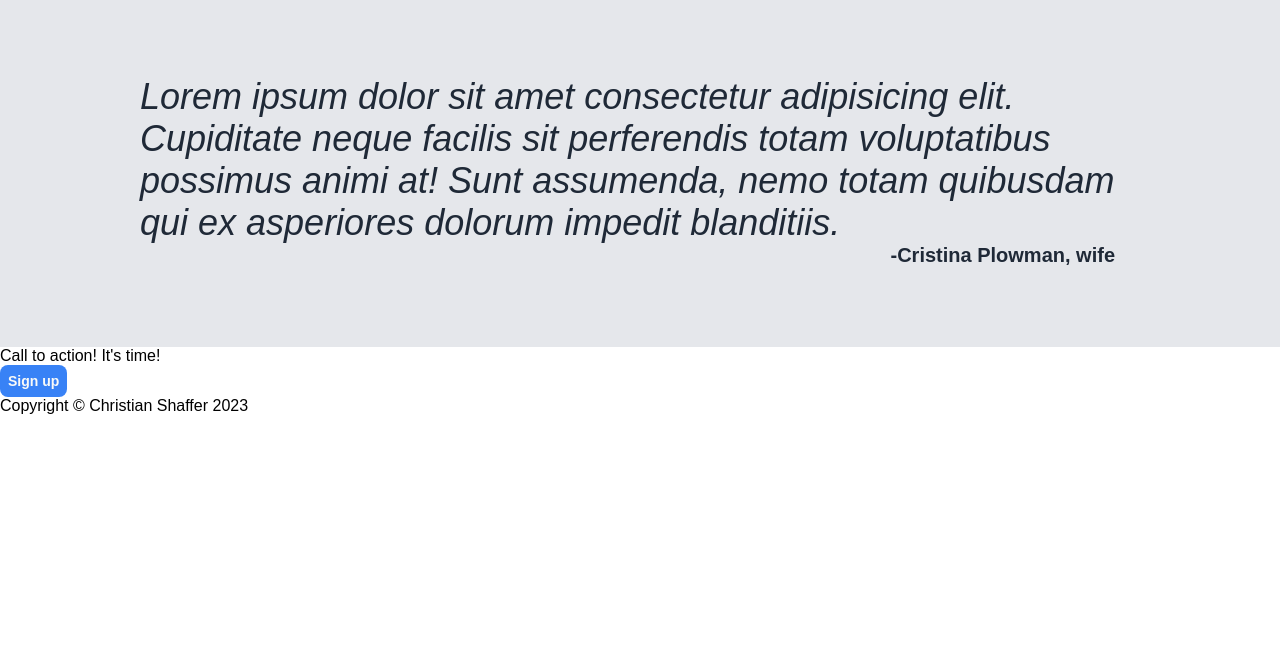
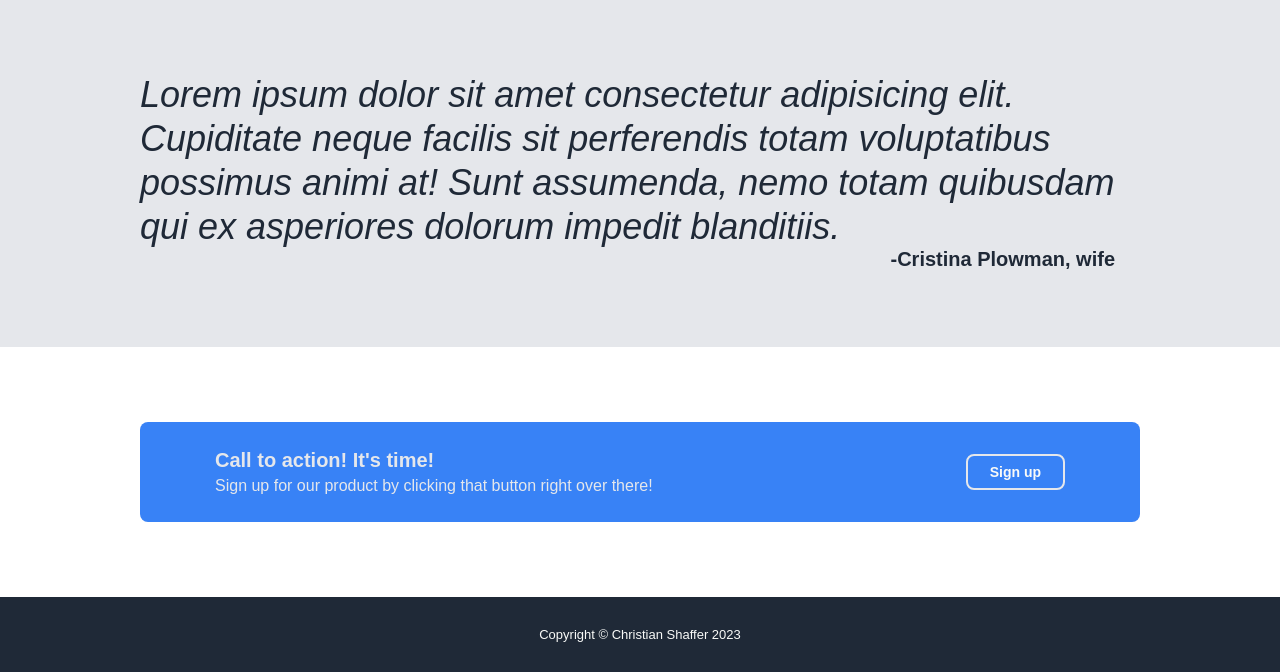
Before and after one commit to Christian-Shaffer/foundations-landing-page, a plain HTML site: page index.html in a window 1280 px wide. Shown: the part 850-1522 px from the top of the page. Before the commit the page ends 1265 px from the top, so only its background shows below. Drawn offline with Linux system fonts and the light colour scheme.

Commit message:
Finish first draft
I added all the necessary sections and elements. Everything looks just
about perfect.

- Stuck on an issue with font-weight not appearing as described in the
CSS in the quote section.
- Will update placeholder text and make other things look nice.

```diff
--- a/index.html
+++ b/index.html
@@ -9,12 +9,12 @@
 <body>
     <div class="header">
     <div class="nav-bar">
-        <div class="logo">Header Logo</div>
+        <div class="logo">Shaffer Bathrooms</div>
         <div class="links">
         <ul>
-            <li><a href="#">header link one</a></li>
-            <li><a href="#">header link two</a></li>
-            <li><a href="#">header link three</a></li>
+            <li><a href="#">Services</a></li>
+            <li><a href="#">About</a></li>
+            <li><a href="#">Contact</a></li>
         </ul>
         </div>
     </div>
@@ -53,15 +53,13 @@
         <div class="author-name">-Cristina Plowman, wife</div>
         </div>
     </div>
-    <div class="cta-section">
         <div class="cta-box">
-            <div class="cta-header">
-                <div class="top-line">Call to action! It's time!</div>
-                <div class="bottom-line"></div>
-            </div>
-            <button class="sign-up border">Sign up</button>
+        <div class="cta-header">
+            <div class="top-line">Call to action! It's time!</div>
+            <div class="bottom-line">Sign up for our product by clicking that button right over there!</div>
         </div>
-    </div>
+        <button class="sign-up border">Sign up</button>
+        </div>
     <div class="footer">
         Copyright © Christian Shaffer 2023
     </div>
--- a/style.css
+++ b/style.css
@@ -1,5 +1,5 @@
 * {
-    font-family: Arial, sans-serif;
+    font-family: Arial;
     box-sizing: border-box;
 }
 
@@ -50,7 +50,7 @@ a, .supporting-text {
     display: flex;
     flex-direction: column;
     flex: 0 1 400px;
-    gap: 8px;
+    gap: 18px;
 }
 
 .hero-heading {
@@ -64,7 +64,7 @@ a, .supporting-text {
     font-size: 14px;
     font-weight: bold;
     max-width: 100px;
-    padding: 8px;
+    padding: 8px 22px 8px 22px;
     border: none;
     border-radius: 8px;
     color: #F9FAF8;
@@ -89,6 +89,7 @@ a, .supporting-text {
 
 .graphics-container {
     display: flex;
+    flex-wrap: wrap;
     gap: 40px;
 }
 
@@ -117,6 +118,7 @@ a, .supporting-text {
 .quote-content {
     max-width: 1000px;
     margin: 0 auto;
+    font-family: "Inter";
     font-size: 36px;
     font-weight: lighter;
     color: #1F2937;
@@ -128,3 +130,41 @@ a, .supporting-text {
     text-align: right;
     margin-right: 25px;
 }
+
+.cta-box {
+    max-width: 1000px;
+    height: 100px;
+    margin: 75px auto;
+    border-radius: 8px;
+    background-color: #3882F6;
+    color: #E5E7EB;
+    display: flex;
+    justify-content: space-between;
+    align-items: center;
+    padding: 0 75px 0 75px;
+}
+
+.cta-header {
+    display: flex;
+    flex-direction: column;
+}
+
+.cta-header .top-line {
+    font-size: 20px;
+    font-weight: bold;
+    margin-bottom: 5px;
+}
+
+.border {
+    border: 2px solid #E5E7EB;
+}
+
+.footer {
+    background-color: #1F2937;
+    font-size: 13px;
+    color: #F9FAF8;
+    height: 75px;
+    display: flex;
+    justify-content: center;
+    align-items: center;
+}
```
